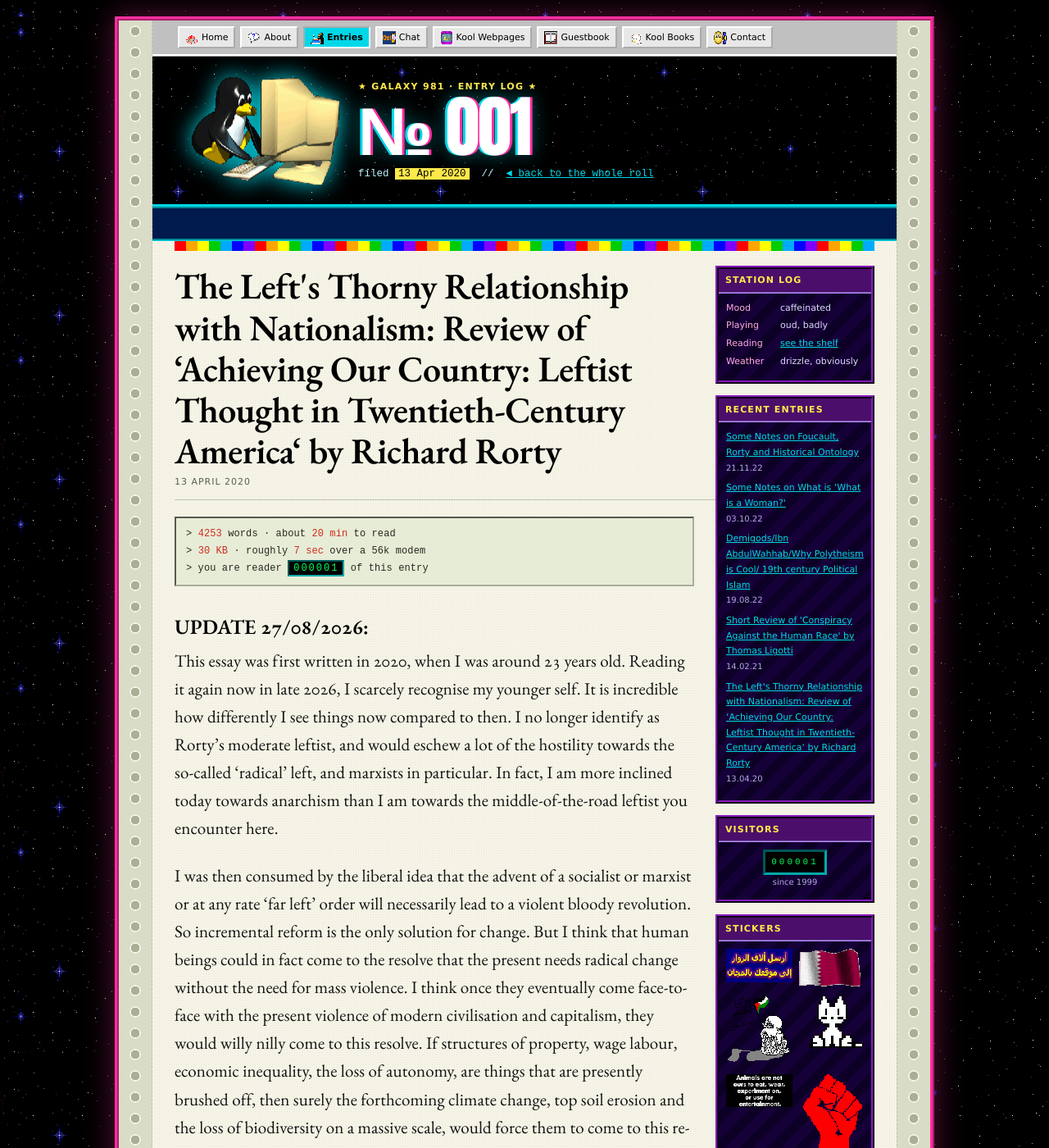
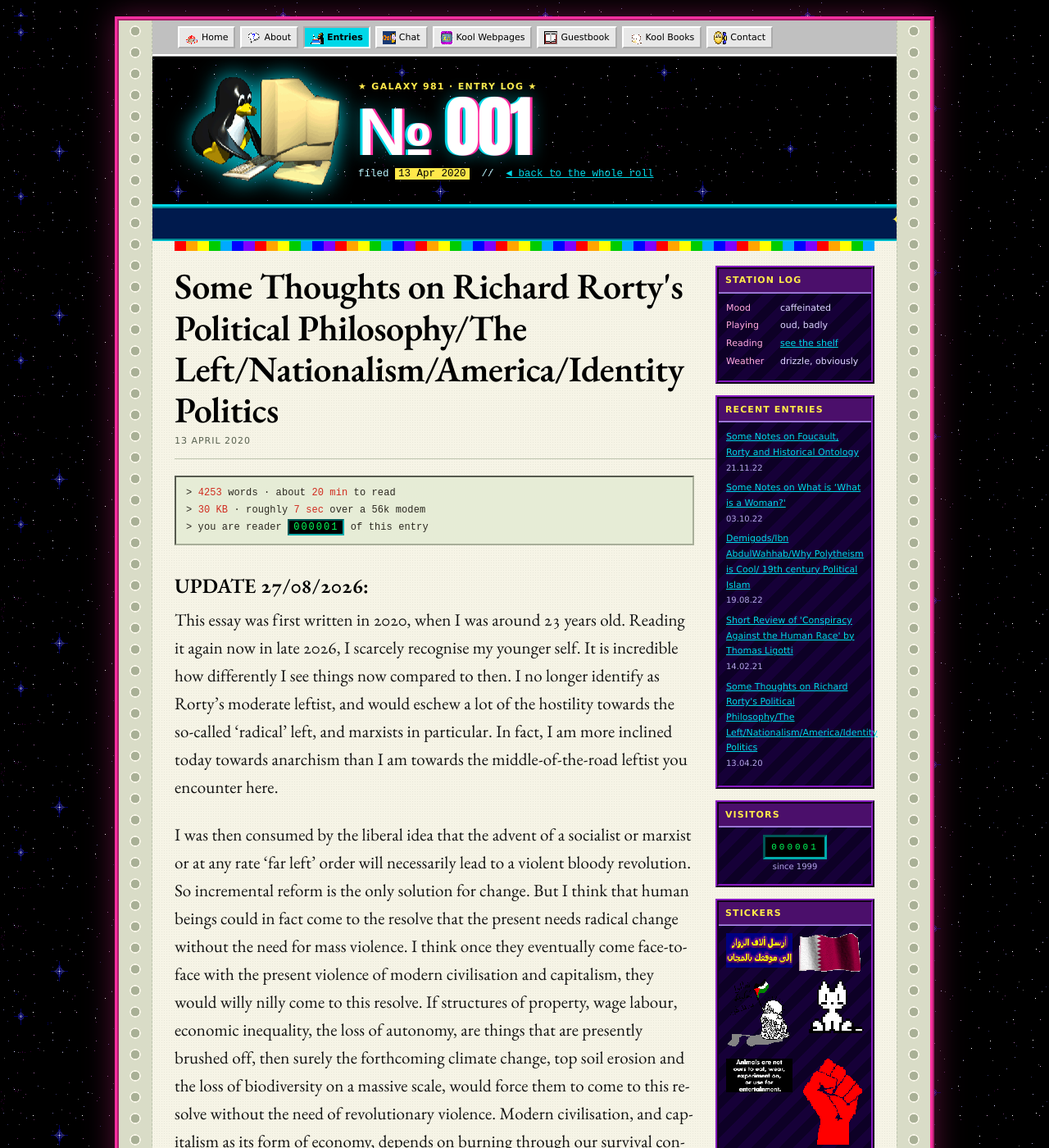
Before and after one commit to Catofminerva/Catofminerva.github.io, a Jekyll site: the page built from _posts/2020-04-13-rorty.md, in a window 1280 px wide and 1400 px high. Shown: the whole window at 82% size. Built offline with Jekyll 4.4.1, drawn with Linux system fonts in a browser that asks for light colours; comment, search, counter and statistics services are not loaded.

Commit message:
Update 2020-04-13-rorty.md

```diff
--- a/_posts/2020-04-13-rorty.md
+++ b/_posts/2020-04-13-rorty.md
@@ -1,6 +1,6 @@
 ---
 layout: post
-title: "The Left's Thorny Relationship with Nationalism: Review of ‘Achieving Our Country: Leftist Thought in Twentieth-Century America‘ by Richard Rorty"
+title: "Some Thoughts on Richard Rorty's Political Philosophy/The Left/Nationalism/America/Identity Politics"
 permalink: /rorty
 ---
 
```
